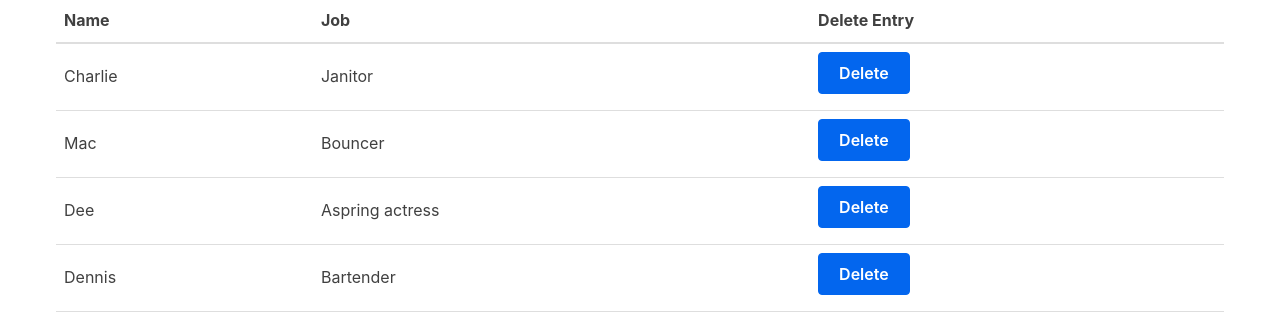
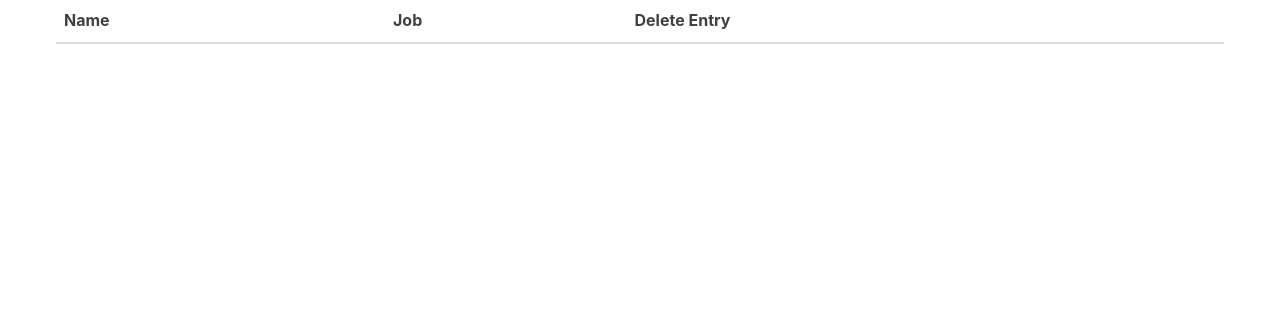
Before and after one commit to ryyyvo/csc307, a React (Vite) app in the folder packages/react-front-end/: page / in a window 1280 px wide. Shown: the top 334 px of the page. Built offline with nearby package versions, Linux system fonts and the light colour scheme.

Commit message:
Part 7 Form doing

```diff
--- a/packages/react-front-end/src/MyApp.jsx
+++ b/packages/react-front-end/src/MyApp.jsx
@@ -5,24 +5,7 @@ import Table from "./Table";
 
 
 function MyApp() {
-  const [characters, setCharacters] = useState([
-    {
-      name: "Charlie",
-      job: "Janitor"
-    },
-    {
-      name: "Mac",
-      job: "Bouncer"
-    },
-    {
-      name: "Dee",
-      job: "Aspring actress"
-    },
-    {
-      name: "Dennis",
-      job: "Bartender"
-    }
-  ]);
+  const [characters, setCharacters] = useState([]);
 
   function removeOneCharacter(index) {
     const updated = characters.filter((character, i) => {
```
Also changed, not shown: packages/react-front-end/src/Form.jsx (added, +10 -0 lines).
